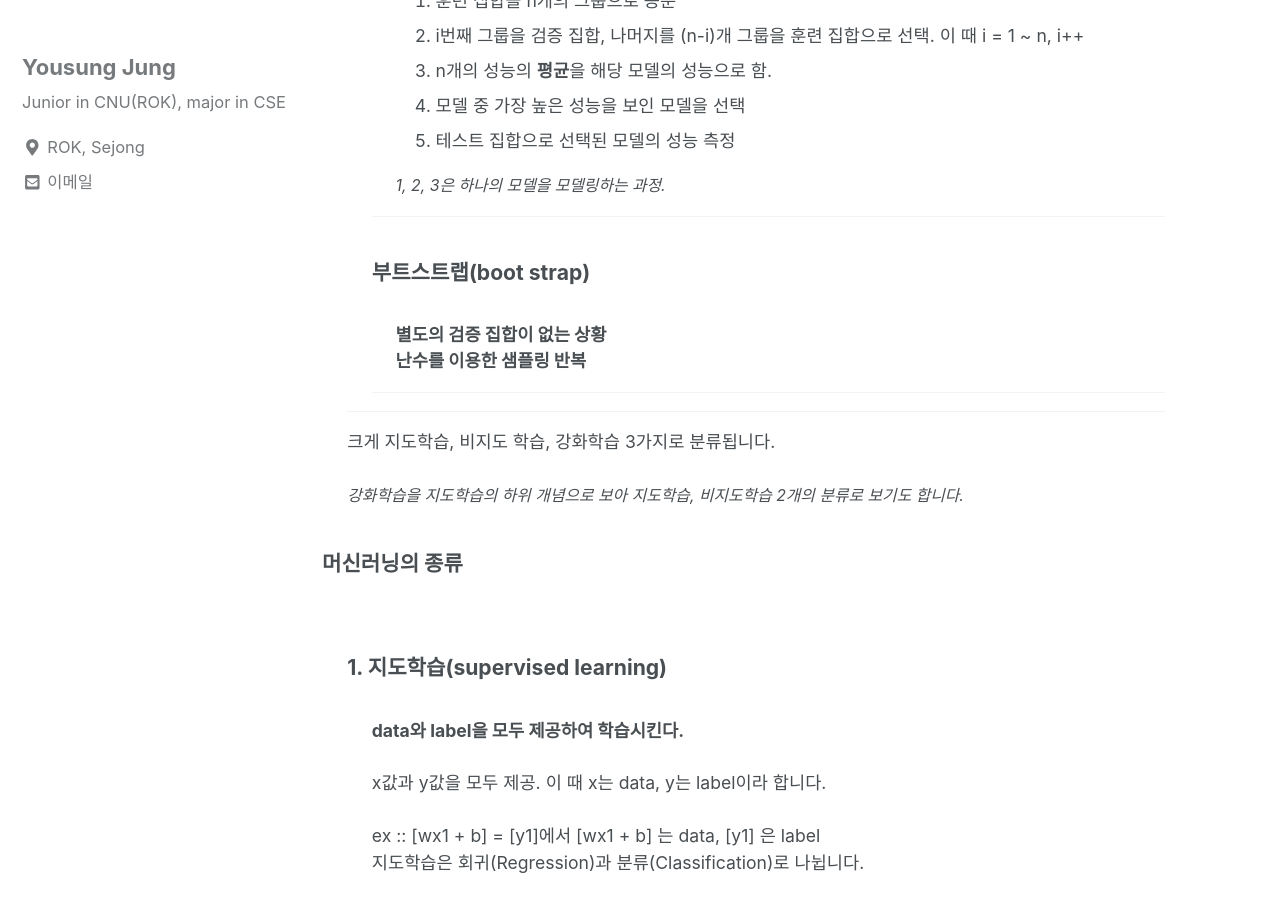
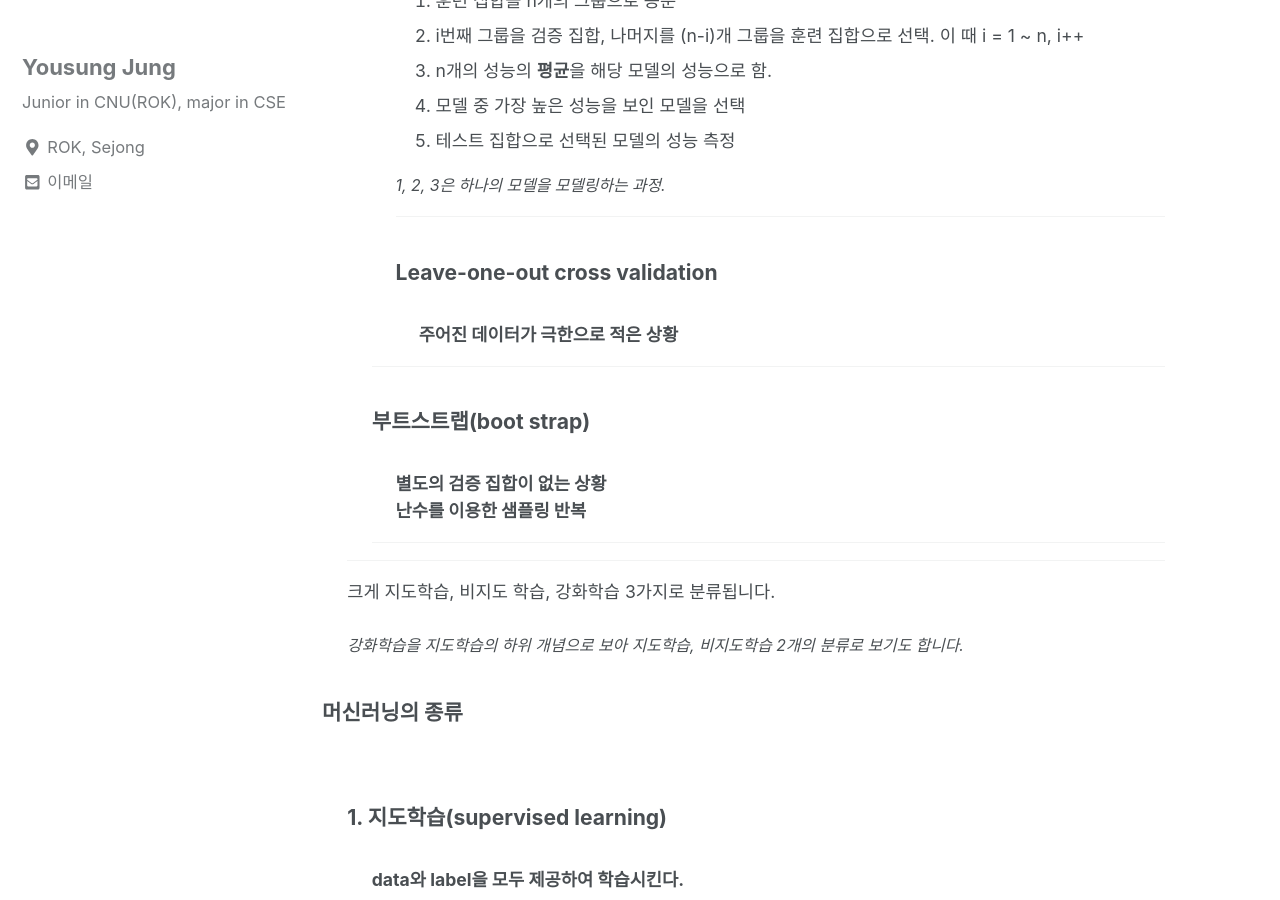
Before and after one commit to can019/can019.github.io, a Jekyll site: the page built from _posts/2020-08-18-MachineLearning-AI-1.md, in a window 1280 px wide and 900 px high, scrolled down 3010 px. Built offline with Jekyll 4.4.1, drawn with Linux system fonts in a browser that asks for light colours; nearby versions of some CDN libraries.

Commit message:
Leave-one-out cross validation

```diff
--- a/_posts/2020-08-18-MachineLearning-AI-1.md
+++ b/_posts/2020-08-18-MachineLearning-AI-1.md
@@ -112,8 +112,17 @@ categories: MachineLearning DataAnalyze
                 <li>테스트 집합으로 선택된 모델의 성능 측정</li>
               </ol>
 
-              <i style = "font-size : 0.9em">1, 2, 3은 하나의 모델을 모델링하는 과정.</i>
+              <i style = "font-size : 0.9em">1, 2, 3은 하나의 모델을 모델링하는 과정.</i><br>
+              <hr>
+              <div>
+                <h3 style = "font-size :1.2em"> Leave-one-out cross validation</h3><br/>
+                <div style = "margin-left : 3%">
+                  <b>주어진 데이터가 극한으로 적은 상황</b><br>
 
+
+
+                </div>
+              </div>
 
             </div>
             <hr>
```
